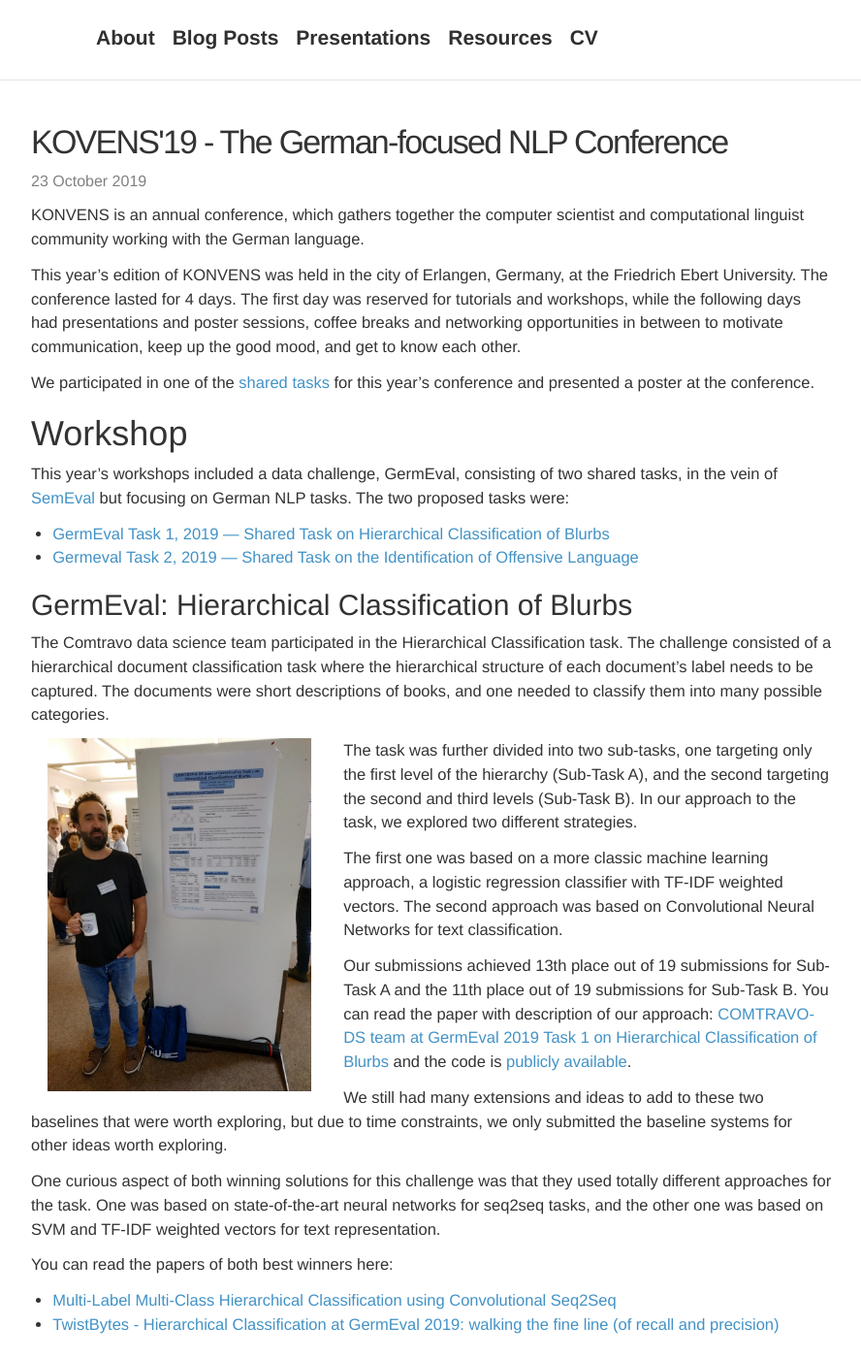
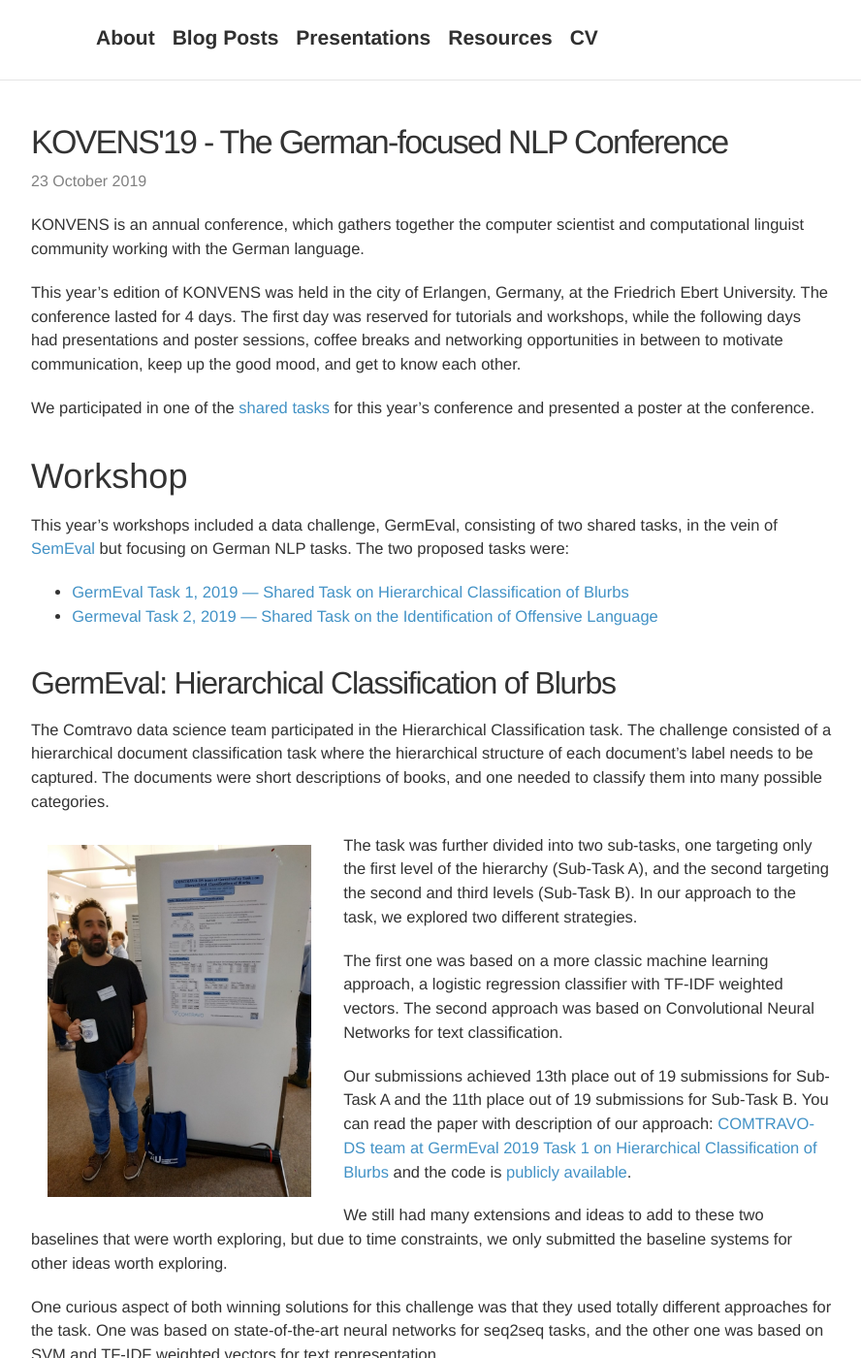
Before and after one commit to davidsbatista/davidsbatista.net, a Jekyll site: the page built from _posts/2019-10-23-kovens-2019.md, in a window 1280 px wide and 1400 px high. Shown: the whole window at 97% size, without its empty margins (195-1083 px from the left). Built offline with Jekyll 4.4.1, drawn with Linux system fonts in a browser that asks for light colours; nearby versions of some CDN libraries; comment, search, counter and statistics services are not loaded.

Commit message:
fixing margins for page sections and blog posts

```diff
--- a/_layouts/post.html
+++ b/_layouts/post.html
@@ -11,7 +11,7 @@
       </div>
     </div>
   </header>
-  <article class="post-content-blog">
+  <article class="post-content" style="margin-top: 10px;">
   {{ content }}
   </article>
 </div>
--- a/assets/css/style.css
+++ b/assets/css/style.css
@@ -327,11 +327,6 @@
   overflow: auto;
 }
 
-.post-content-blog {
-  margin-top: 10px;
-}
-
-
 .post code { padding: 1px 5px; }
 
 .post ul,
```
